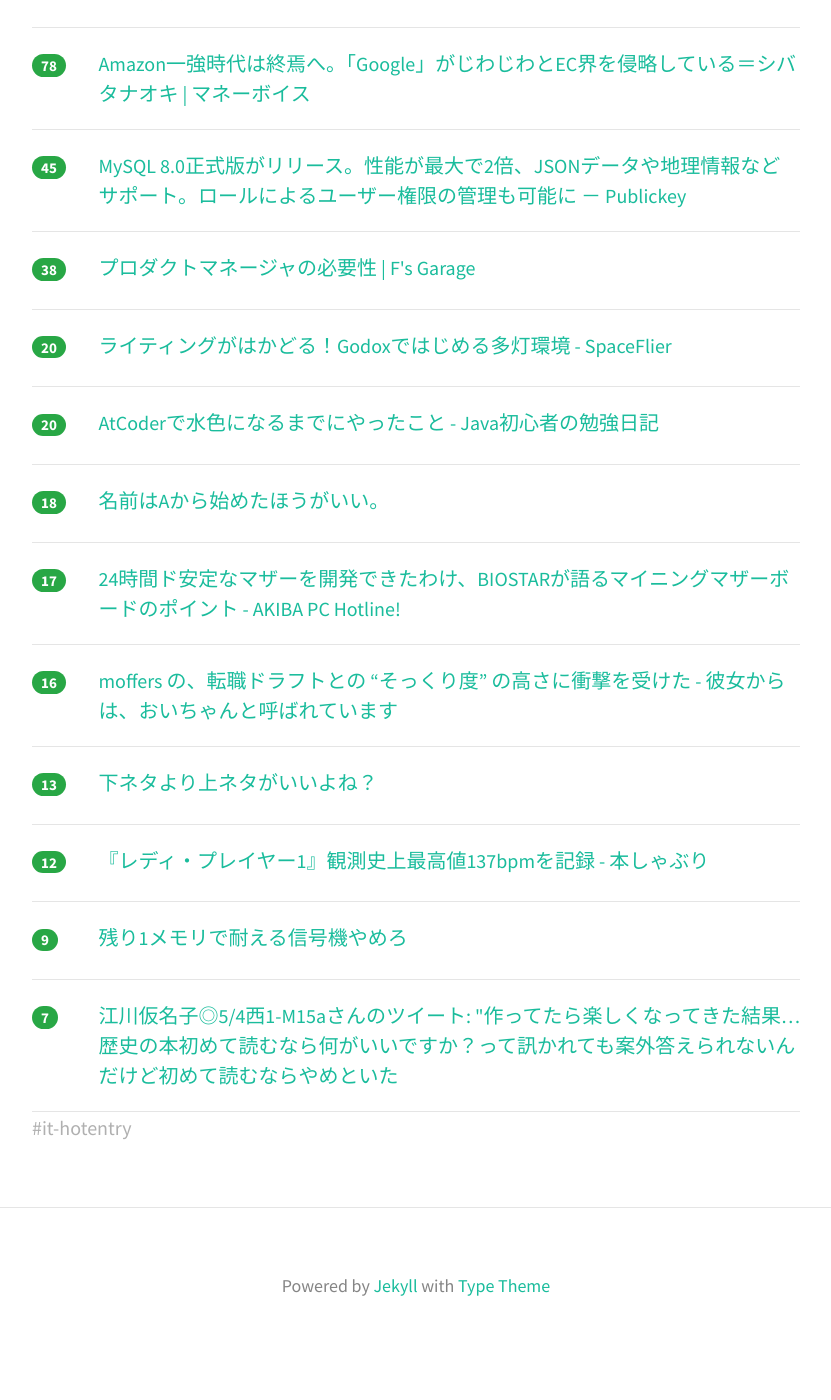
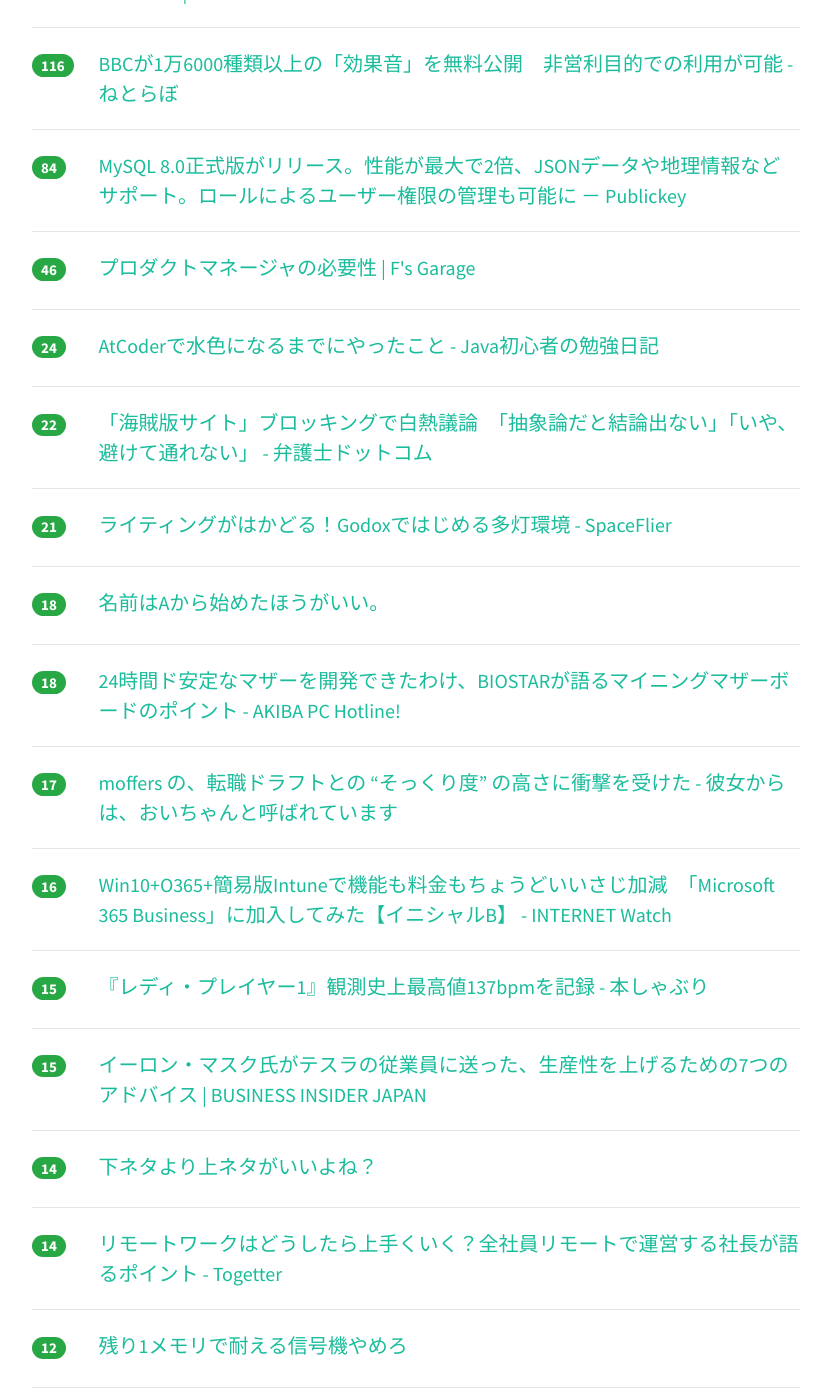
Before and after one commit to yatta47/hatena-matome-site, a Jekyll site: the page built from _posts/2018-04-23-hatena.md, in a window 1280 px wide and 1400 px high, scrolled down 550 px. Shown: the whole window, without its empty margins (224-1055 px from the left). Built offline with Jekyll 4.4.1, drawn with Linux system fonts in a browser that asks for light colours; nearby versions of some CDN libraries; before the commit the page ends 1913 px from its top, so only the background shows below that; some of the changed text lies outside the part shown.

Commit message:
Updated 2018-04-23

```diff
--- a/_posts/2018-04-23-hatena.md
+++ b/_posts/2018-04-23-hatena.md
@@ -1,44 +1,49 @@
 ---
 layout: post
 title:  "2018-04-23 はてぶIT"
-date:   2018-04-23 09:02:42
+date:   2018-04-23 10:02:20
 tags: [it-hotentry]
 ---
-14 件のデータあり
+19 件のデータあり
 
 <hr><div class="row">
-<div class="col-1"><span class="badge badge-pill badge-success h2">241</span></div>
+<div class="col-1"><span class="badge badge-pill badge-success h2">320</span></div>
 <div class="col-11"><a href='https://news.yahoo.co.jp/byline/yamamotoichiro/20180422-00084326/' target='_blank'>NTTグループが23日月曜にも傘下ISPに対し独自のブロッキング案を発表・実施か(山本一郎) - 個人 - Yahoo!ニュース</a></div>
 </div>
 <hr>
 <div class="row">
-<div class="col-1"><span class="badge badge-pill badge-success h2">86</span></div>
+<div class="col-1"><span class="badge badge-pill badge-success h2">118</span></div>
+<div class="col-11"><a href='http://www.mag2.com/p/money/437235' target='_blank'>Amazon一強時代は終焉へ。「Google」がじわじわとEC界を侵略している＝シバタナオキ | マネーボイス</a></div>
+</div>
+<hr>
+<div class="row">
+<div class="col-1"><span class="badge badge-pill badge-success h2">116</span></div>
 <div class="col-11"><a href='http://nlab.itmedia.co.jp/nl/articles/1804/22/news031.html' target='_blank'>BBCが1万6000種類以上の「効果音」を無料公開　非営利目的での利用が可能 - ねとらぼ</a></div>
 </div>
 <hr>
 <div class="row">
-<div class="col-1"><span class="badge badge-pill badge-success h2">78</span></div>
-<div class="col-11"><a href='http://www.mag2.com/p/money/437235' target='_blank'>Amazon一強時代は終焉へ。「Google」がじわじわとEC界を侵略している＝シバタナオキ | マネーボイス</a></div>
-</div>
-<hr>
-<div class="row">
-<div class="col-1"><span class="badge badge-pill badge-success h2">45</span></div>
+<div class="col-1"><span class="badge badge-pill badge-success h2">84</span></div>
 <div class="col-11"><a href='http://www.publickey1.jp/blog/18/mysql_802json.html' target='_blank'>MySQL 8.0正式版がリリース。性能が最大で2倍、JSONデータや地理情報などサポート。ロールによるユーザー権限の管理も可能に － Publickey</a></div>
 </div>
 <hr>
 <div class="row">
-<div class="col-1"><span class="badge badge-pill badge-success h2">38</span></div>
+<div class="col-1"><span class="badge badge-pill badge-success h2">46</span></div>
 <div class="col-11"><a href='https://f-shin.net/fsgarage/6341' target='_blank'>プロダクトマネージャの必要性 | F's Garage</a></div>
 </div>
 <hr>
 <div class="row">
-<div class="col-1"><span class="badge badge-pill badge-success h2">20</span></div>
-<div class="col-11"><a href='http://www.spaceflier.com/entry/20180422_godox-multi-lighting' target='_blank'>ライティングがはかどる！Godoxではじめる多灯環境 - SpaceFlier</a></div>
+<div class="col-1"><span class="badge badge-pill badge-success h2">24</span></div>
+<div class="col-11"><a href='http://naoppy.hateblo.jp/entry/2018/04/22/AtCoder%E3%81%A7%E6%B0%B4%E8%89%B2%E3%81%AB%E3%81%AA%E3%82%8B%E3%81%BE%E3%81%A7%E3%81%AB%E3%82%84%E3%81%A3%E3%81%9F%E3%81%93%E3%81%A8' target='_blank'>AtCoderで水色になるまでにやったこと - Java初心者の勉強日記</a></div>
 </div>
 <hr>
 <div class="row">
-<div class="col-1"><span class="badge badge-pill badge-success h2">20</span></div>
-<div class="col-11"><a href='http://naoppy.hateblo.jp/entry/2018/04/22/AtCoder%E3%81%A7%E6%B0%B4%E8%89%B2%E3%81%AB%E3%81%AA%E3%82%8B%E3%81%BE%E3%81%A7%E3%81%AB%E3%82%84%E3%81%A3%E3%81%9F%E3%81%93%E3%81%A8' target='_blank'>AtCoderで水色になるまでにやったこと - Java初心者の勉強日記</a></div>
+<div class="col-1"><span class="badge badge-pill badge-success h2">22</span></div>
+<div class="col-11"><a href='https://www.bengo4.com/internet/n_7763/' target='_blank'>「海賊版サイト」ブロッキングで白熱議論　「抽象論だと結論出ない」「いや、避けて通れない」 - 弁護士ドットコム</a></div>
+</div>
+<hr>
+<div class="row">
+<div class="col-1"><span class="badge badge-pill badge-success h2">21</span></div>
+<div class="col-11"><a href='http://www.spaceflier.com/entry/20180422_godox-multi-lighting' target='_blank'>ライティングがはかどる！Godoxではじめる多灯環境 - SpaceFlier</a></div>
 </div>
 <hr>
 <div class="row">
@@ -47,27 +52,42 @@ tags: [it-hotentry]
 </div>
 <hr>
 <div class="row">
-<div class="col-1"><span class="badge badge-pill badge-success h2">17</span></div>
+<div class="col-1"><span class="badge badge-pill badge-success h2">18</span></div>
 <div class="col-11"><a href='https://akiba-pc.watch.impress.co.jp/docs/sp/1116384.html' target='_blank'>24時間ド安定なマザーを開発できたわけ、BIOSTARが語るマイニングマザーボードのポイント - AKIBA PC Hotline!</a></div>
 </div>
 <hr>
 <div class="row">
-<div class="col-1"><span class="badge badge-pill badge-success h2">16</span></div>
+<div class="col-1"><span class="badge badge-pill badge-success h2">17</span></div>
 <div class="col-11"><a href='http://blog.inouetakuya.info/entry/2018/04/22/215608' target='_blank'>moffers の、転職ドラフトとの “そっくり度” の高さに衝撃を受けた - 彼女からは、おいちゃんと呼ばれています</a></div>
 </div>
 <hr>
 <div class="row">
-<div class="col-1"><span class="badge badge-pill badge-success h2">13</span></div>
+<div class="col-1"><span class="badge badge-pill badge-success h2">16</span></div>
+<div class="col-11"><a href='https://internet.watch.impress.co.jp/docs/column/shimizu/1118024.html' target='_blank'>Win10+O365+簡易版Intuneで機能も料金もちょうどいいさじ加減　「Microsoft 365 Business」に加入してみた【イニシャルB】 - INTERNET Watch</a></div>
+</div>
+<hr>
+<div class="row">
+<div class="col-1"><span class="badge badge-pill badge-success h2">15</span></div>
+<div class="col-11"><a href='http://honeshabri.hatenablog.com/entry/readyplayerone' target='_blank'>『レディ・プレイヤー1』観測史上最高値137bpmを記録 - 本しゃぶり</a></div>
+</div>
+<hr>
+<div class="row">
+<div class="col-1"><span class="badge badge-pill badge-success h2">15</span></div>
+<div class="col-11"><a href='https://www.businessinsider.jp/post-165996' target='_blank'>イーロン・マスク氏がテスラの従業員に送った、生産性を上げるための7つのアドバイス | BUSINESS INSIDER JAPAN</a></div>
+</div>
+<hr>
+<div class="row">
+<div class="col-1"><span class="badge badge-pill badge-success h2">14</span></div>
 <div class="col-11"><a href='https://anond.hatelabo.jp/20180421140909' target='_blank'>下ネタより上ネタがいいよね？</a></div>
 </div>
 <hr>
 <div class="row">
-<div class="col-1"><span class="badge badge-pill badge-success h2">12</span></div>
-<div class="col-11"><a href='http://honeshabri.hatenablog.com/entry/readyplayerone' target='_blank'>『レディ・プレイヤー1』観測史上最高値137bpmを記録 - 本しゃぶり</a></div>
+<div class="col-1"><span class="badge badge-pill badge-success h2">14</span></div>
+<div class="col-11"><a href='https://togetter.com/li/1220491' target='_blank'>リモートワークはどうしたら上手くいく？全社員リモートで運営する社長が語るポイント - Togetter</a></div>
 </div>
 <hr>
 <div class="row">
-<div class="col-1"><span class="badge badge-pill badge-success h2">9</span></div>
+<div class="col-1"><span class="badge badge-pill badge-success h2">12</span></div>
 <div class="col-11"><a href='https://anond.hatelabo.jp/20180422163951' target='_blank'>残り1メモリで耐える信号機やめろ</a></div>
 </div>
 <hr>
@@ -76,3 +96,8 @@ tags: [it-hotentry]
 <div class="col-11"><a href='http://twitter.com/karmax00/status/987761803194023937' target='_blank'>江川仮名子◎5/4西1-M15aさんのツイート: "作ってたら楽しくなってきた結果…　歴史の本初めて読むなら何がいいですか？って訊かれても案外答えられないんだけど初めて読むならやめといた</a></div>
 </div>
 <hr>
+<div class="row">
+<div class="col-1"><span class="badge badge-pill badge-success h2">7</span></div>
+<div class="col-11"><a href='http://programming-study.com/trouble/programming-language-learn/' target='_blank'>プログラミング初心者が最初に習得すべきプログラミング言語 | プロスタ</a></div>
+</div>
+<hr>
```
